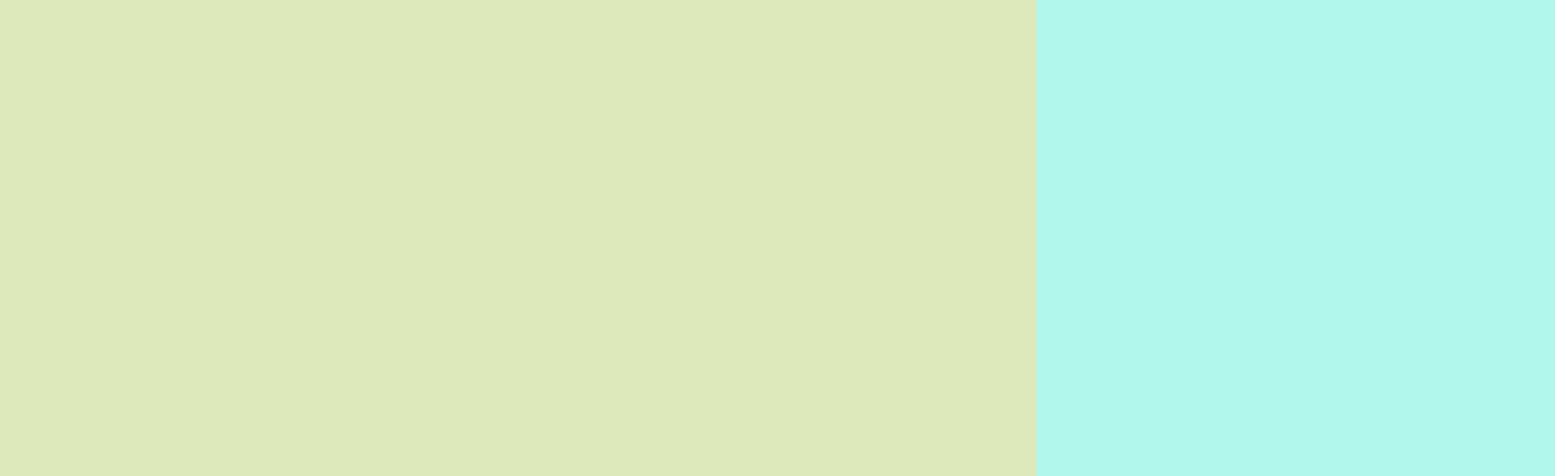
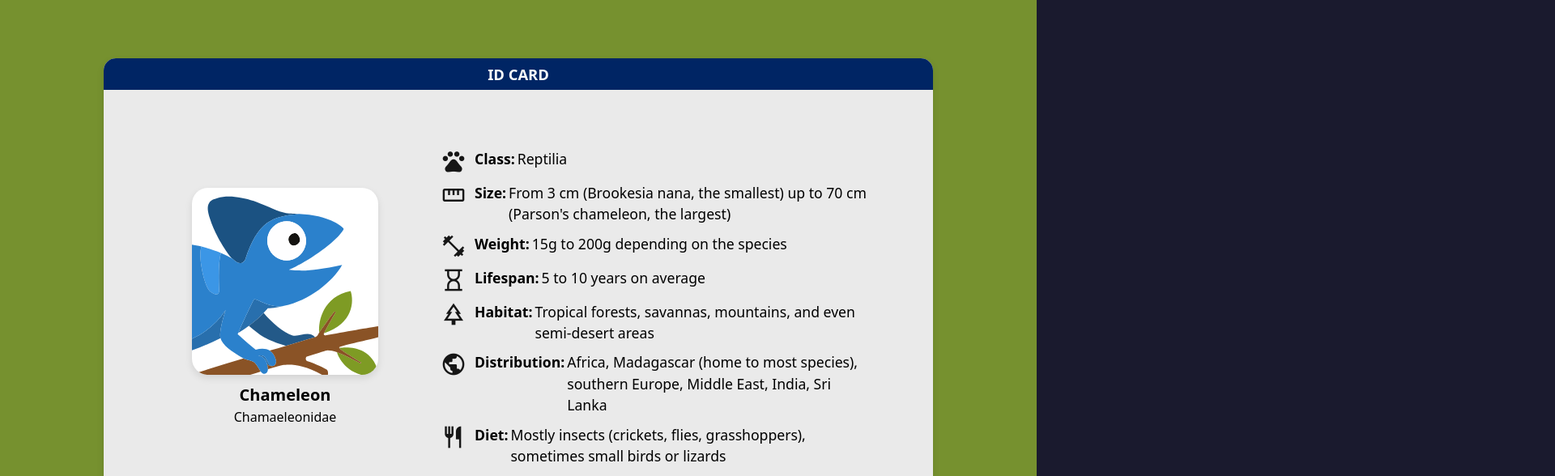
Before and after one commit to xen0r-star/The-Zoo, a SvelteKit app: page / in a window 1280 px wide. Shown: the part 1668-2256 px from the top of the page at 81% size, 1920 px wide, since content can reach past the window. Built offline with nearby package versions, Linux system fonts and the light colour scheme.

Commit message:
:sparkles: Add ID card component

```diff
--- a/src/app.css
+++ b/src/app.css
@@ -2,14 +2,31 @@
 
 html {
     overflow-x: hidden;
-    scrollbar-width: none;
-    -ms-overflow-style: none;
+    /* scrollbar-width: none; */
+    /* -ms-overflow-style: none; */
+    /* scrollbar-width: thin; */
+    /* scrollbar-color: #6f861e #cfe23f00; */
 }
 
-html::-webkit-scrollbar {
+/* html::-webkit-scrollbar {
+  width: 10px;
+  background: #cfe23f00;
+  border-radius: 8px;
+}
+
+html::-webkit-scrollbar-thumb {
+  background: #6f861e;
+  border-radius: 8px;
+}
+
+html::-webkit-scrollbar-thumb:hover {
+  background: #6f861e;
+} */
+
+/* html::-webkit-scrollbar {
   width: 0;
   height: 0;
-}
+} */
 
 body {
     width: 100vw;
@@ -63,6 +80,7 @@ h1 {
     cursor: pointer;
     border-radius: 98989004px;
     background: #0000004f;
+    box-shadow: 0px 4px 4px rgba(0, 0, 0, 0.25);
     display: flex;
     align-items: center;
     justify-content: center;
@@ -73,3 +91,19 @@ h1 {
 .button:hover {
     background: #0000007f;
 }
+
+
+body {
+    background: #1A1A2E;
+    background: #1B263B;
+    background: #FFD6D1;
+    background: #B3E5FC;
+    background: #81D4FA;
+    background: #4FC3F7;
+    /* background: #29B6F6; */
+    /* background: #03A9F4; */
+    /* background: #0288D1; */
+    background: #2C3E50;
+    background: #1B263B;
+    background: #1A1A2E;
+}
--- a/src/routes/+page.svelte
+++ b/src/routes/+page.svelte
@@ -4,6 +4,7 @@
     import Tree2 from '$lib/assets/Tree2.svg';
     import Tree3 from '$lib/assets/Tree3.svg';
     import Tree4 from '$lib/assets/Tree4.svg';
+    import IdCard from '$lib/assets/IdCard.svg';
 
     import { onMount } from 'svelte';
 
@@ -104,18 +105,75 @@
     </div>
 </div>
 
-<div style="background-color: #DDE9BB; height: 90vh; position: relative; z-index:100;">
+<div style="background-color: #76912f; height: 90vh; position: relative; z-index:100;">
     <div class="border"></div>
+
+    <!-- fake id card for infomation of the chameleon -->
+    <div style="display: flex; flex-direction: column; width: 80%; height: 80%; margin: auto; position: relative; top: 50%; transform: translateY(-50%); background: #eaeaea;; border-radius: 15px; box-shadow: 0px 4px 10px rgba(0,0,0,0.1);">
+        <h2 style="display: flex; align-items: center; justify-content: center; border-radius: 15px 15px 0 0; width: 100%; height: 42px; background: #002564; text-align: center; color: #fff; font-weight: bold; font-size: 1.15em;">ID CARD</h2>
+        <div style="display: flex; flex-direction: row; justify-content: space-evenly; padding: 0px 32px; align-items: center; height: 100%;">
+            <div style="width: 30%; height: 100%; display: flex; flex-direction: column; justify-content: center; align-items: center;">
+                <img src={IdCard} alt="Chameleon" style="background: #ffffff; width: 80%; border-radius: 20px; box-shadow: 0px 4px 10px rgba(0,0,0,0.1);" />
+                <p style="margin-top: 10px; font-weight: bold; font-size: 1.25em;">Chameleon</p>
+                <p style="font-size: 1em;">Chamaeleonidae</p>
+            </div>
+            <div style="width: 55%; height: 100%; display: flex; flex-direction: column; justify-content: center;">
+                <span style="display: flex; align-items: flex-start; flex-direction: row; margin-block: 5px;">
+                    <span class="material-symbols-outlined" style="font-size: 2em; color: #161616;">pets</span>
+                    <p style="margin-left: 10px; font-size: 1.1em; font-weight: bold;">Class:</p>
+                    <p style="margin-left: 3px; font-size: 1.1em;">Reptilia</p>
+                </span>
+
+                <span style="display: flex; align-items: flex-start; flex-direction: row; margin-block: 5px;">
+                    <span class="material-symbols-outlined" style="font-size: 2em; color: #161616;">straighten</span>
+                    <p style="margin-left: 10px; font-size: 1.1em; font-weight: bold;">Size:</p>
+                    <p style="margin-left: 3px; font-size: 1.1em;">From 3 cm (Brookesia nana, the smallest) up to 70 cm (Parson's chameleon, the largest)</p>
+                </span>
+
+                <span style="display: flex; align-items: flex-start; flex-direction: row; margin-block: 5px;">
+                    <span class="material-symbols-outlined" style="font-size: 2em; color: #161616;">fitness_center</span>
+                    <p style="margin-left: 10px; font-size: 1.1em; font-weight: bold;">Weight:</p>
+                    <p style="margin-left: 3px; font-size: 1.1em;">15g to 200g depending on the species</p>
+                </span>
+
+                <span style="display: flex; align-items: flex-start; flex-direction: row; margin-block: 5px;">
+                    <span class="material-symbols-outlined" style="font-size: 2em; color: #161616;">hourglass_empty</span>
+                    <p style="margin-left: 10px; font-size: 1.1em; font-weight: bold;">Lifespan:</p>
+                    <p style="margin-left: 3px; font-size: 1.1em;">5 to 10 years on average</p>
+                </span>
+
+                <span style="display: flex; align-items: flex-start; flex-direction: row; margin-block: 5px;">
+                    <span class="material-symbols-outlined" style="font-size: 2em; color: #161616;">park</span>
+                    <p style="margin-left: 10px; font-size: 1.1em; font-weight: bold;">Habitat:</p>
+                    <p style="margin-left: 3px; font-size: 1.1em;">Tropical forests, savannas, mountains, and even semi-desert areas</p>
+                </span>
+
+                <span style="display: flex; align-items: flex-start; flex-direction: row; margin-block: 5px;">
+                    <span class="material-symbols-outlined" style="font-size: 2em; color: #161616;">public</span>
+                    <p style="margin-left: 10px; font-size: 1.1em; font-weight: bold;">Distribution:</p>
+                    <p style="margin-left: 3px; font-size: 1.1em;">Africa, Madagascar (home to most species), southern Europe, Middle East, India, Sri Lanka</p>
+                </span>
+
+                <span style="display: flex; align-items: flex-start; flex-direction: row; margin-block: 5px;">
+                    <span class="material-symbols-outlined" style="font-size: 2em; color: #161616;">restaurant</span>
+                    <p style="margin-left: 10px; font-size: 1.1em; font-weight: bold;">Diet:</p>
+                    <p style="margin-left: 3px; font-size: 1.1em;">Mostly insects (crickets, flies, grasshoppers), sometimes small birds or lizards</p>
+                </span>
+            </div>
+        </div>
+    </div>
 </div>
 
-<div style="height: 90vh; position: relative; z-index:100;">
+<div style="background: #f4f4f4; height: 90vh; position: relative; z-index:100;">
     <!-- <div class="border"></div> -->
 
-    <div style="width: 100vw; height: 100%; transform: translateX(-{currentSlide * 100}vw); display: flex; flex-direction: row; flex-wrap: nowrap; transition: transform 1s linear;">
-        <div style="background: #76912F; width: 100vw; height: 100%; flex-shrink: 0;"></div>
-        <div style="background: #912F2F; width: 100vw; height: 100%; flex-shrink: 0;"></div>
-        <div style="background: #912F8E; width: 100vw; height: 100%; flex-shrink: 0;"></div>
-        <div style="background: #2F8491; width: 100vw; height: 100%; flex-shrink: 0;"></div>
+    <!-- <h2></h2> -->
+
+    <div style="width: 100vw; height: 100%; transform: translateX(calc(10% - 25px - (80% + 25px) * {currentSlide})); display: flex; flex-direction: row; flex-wrap: nowrap; transition: transform 1s linear;">
+        <div style="background: #76912F; width: 80%; height: 80%; margin: auto 25px; border-radius: 15px; flex-shrink: 0;"></div>
+        <div style="background: #912F2F; width: 80%; height: 80%; margin: auto 25px; border-radius: 15px; flex-shrink: 0;"></div>
+        <div style="background: #912F8E; width: 80%; height: 80%; margin: auto 25px; border-radius: 15px; flex-shrink: 0;"></div>
+        <div style="background: #2F8491; width: 80%; height: 80%; margin: auto 25px; border-radius: 15px; flex-shrink: 0;"></div>
     </div>
 
 
@@ -180,8 +238,8 @@
     <div class="border"></div>
 </div>
 
-<div style="width: 100vw; height: 10px; position: sticky; bottom: 0; z-index: 200">
+<!-- <div style="width: 100vw; height: 10px; position: sticky; bottom: 0; z-index: 200">
     <div style="background: #00000096; width: 100vw; height: 10px; bottom: 0; z-index: 200">
         <div style="position: absolute; width: {scrollProgress}%; height: 10px; background: #334517; z-index: 210"></div>
     </div>
-</div>
+</div> -->
```
Also changed, not shown: src/app.html (+9 -0 lines), src/lib/assets/IdCard.svg (added).
